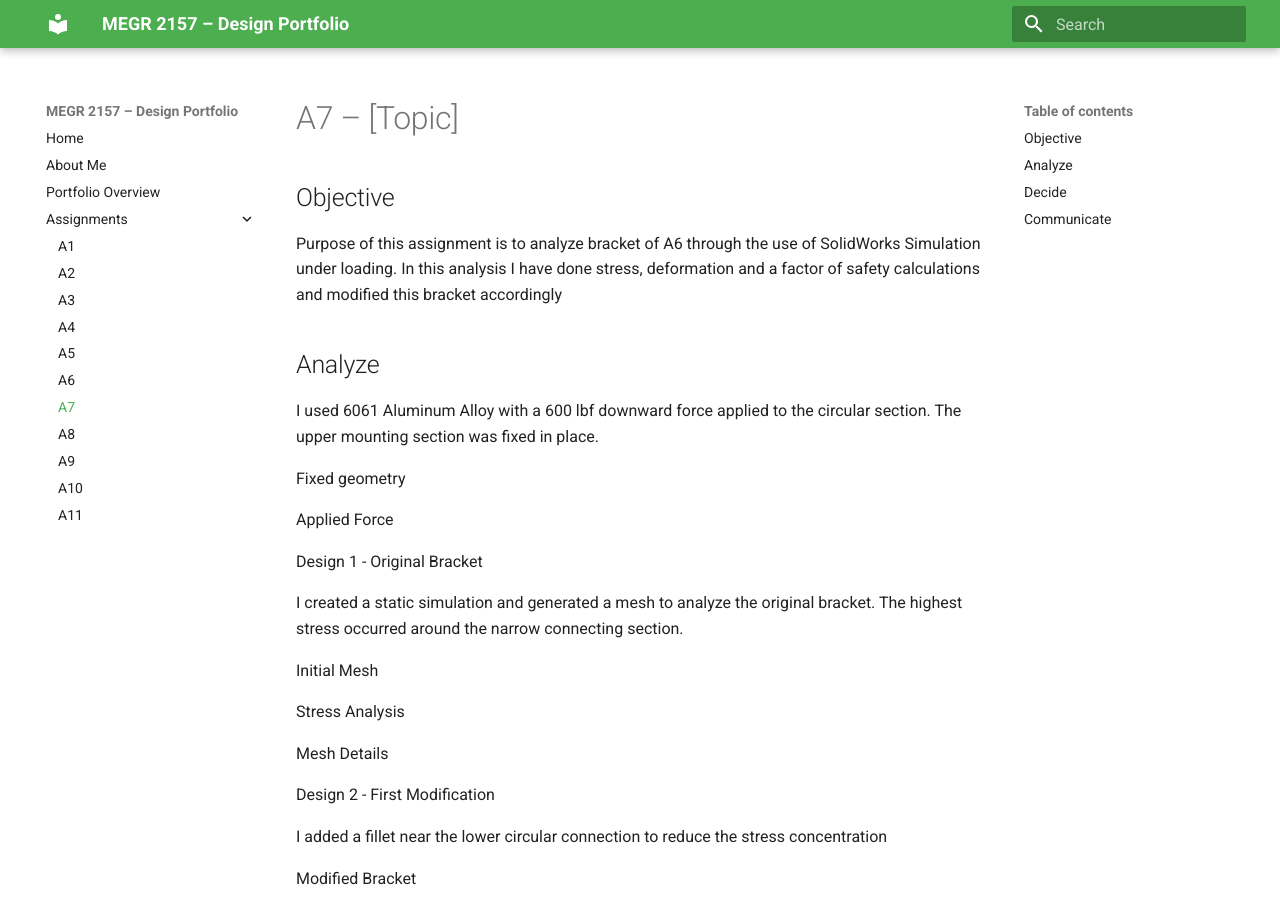
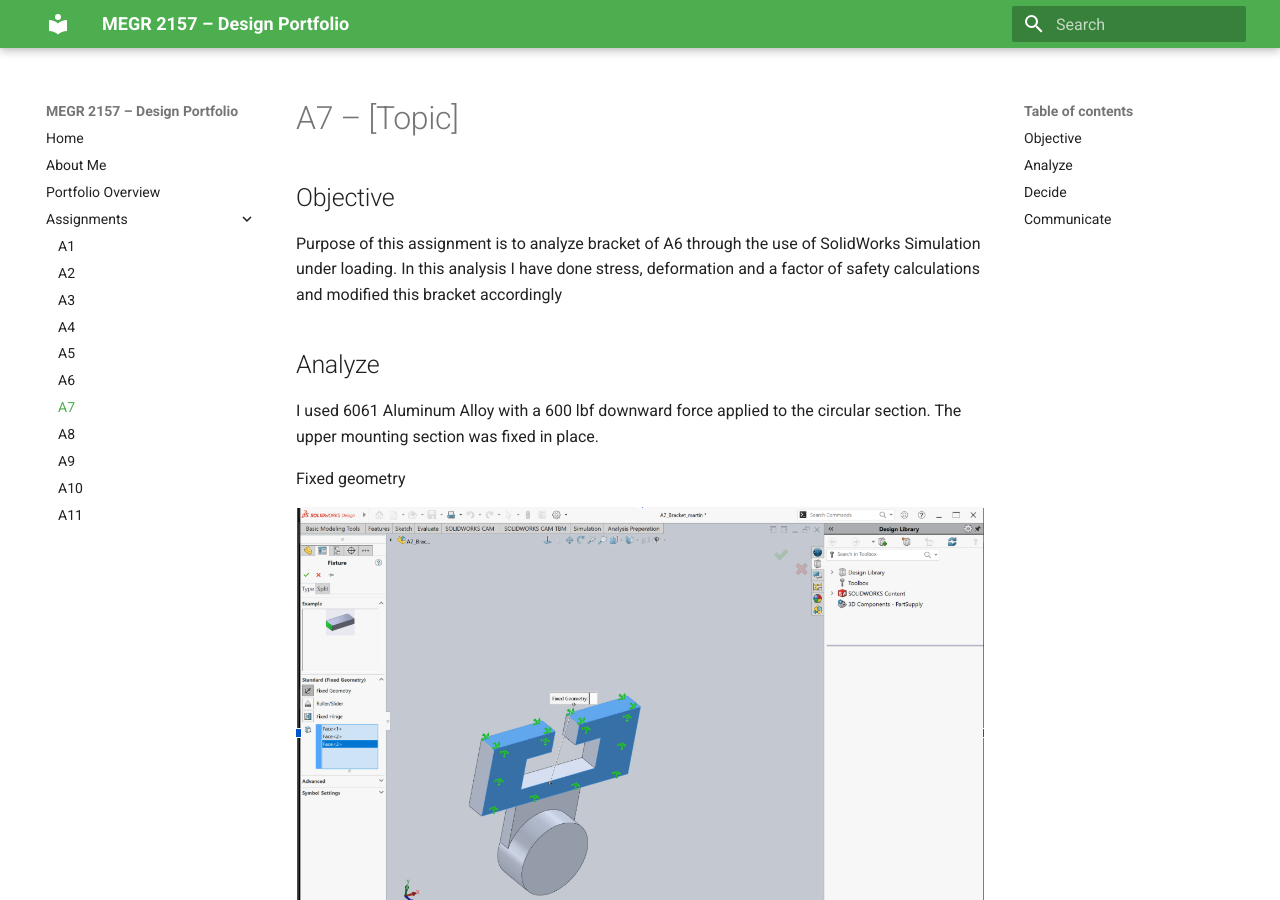
Before and after one commit to Amahaxr/design-projects-portfolio, an MkDocs documentation site: the page built from docs/assignments/A07/index.md, in a window 1280 px wide and 900 px high. Built offline with MkDocs 1.6.1 and Material for MkDocs 9.7.7, drawn with Linux system fonts in a browser that asks for light colours.

Commit message:
Update index.md

```diff
--- a/docs/assignments/A07/index.md
+++ b/docs/assignments/A07/index.md
@@ -10,6 +10,8 @@ Purpose of this assignment is to analyze bracket of A6 through the use of SolidW
 I used 6061 Aluminum Alloy with a 600 lbf downward force applied to the circular section. The upper mounting section was fixed in place.
 
 Fixed geometry
+
+![Screenshot 1 – Fixed Geometry](Screenshot1.png)
 
 Applied Force
 
```
